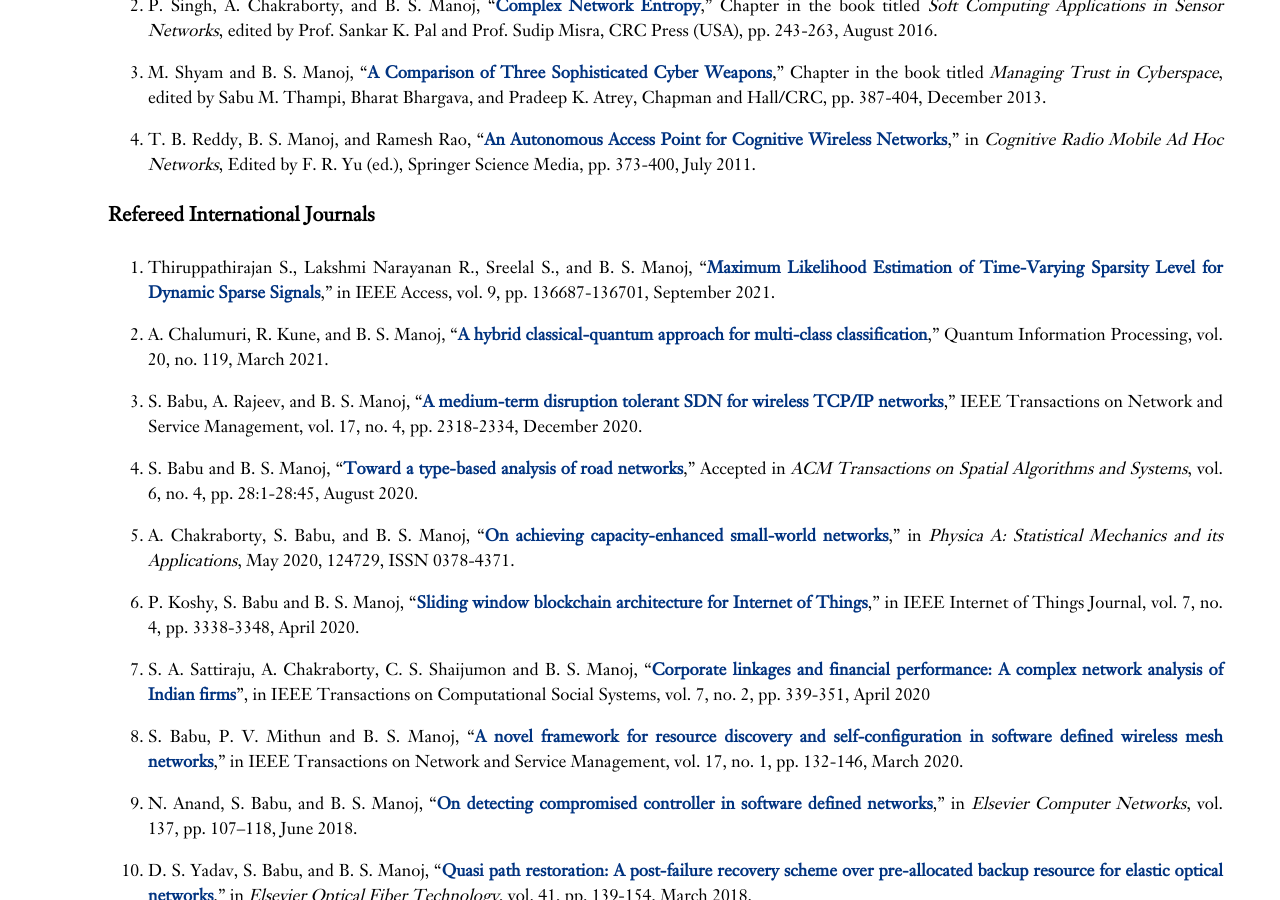
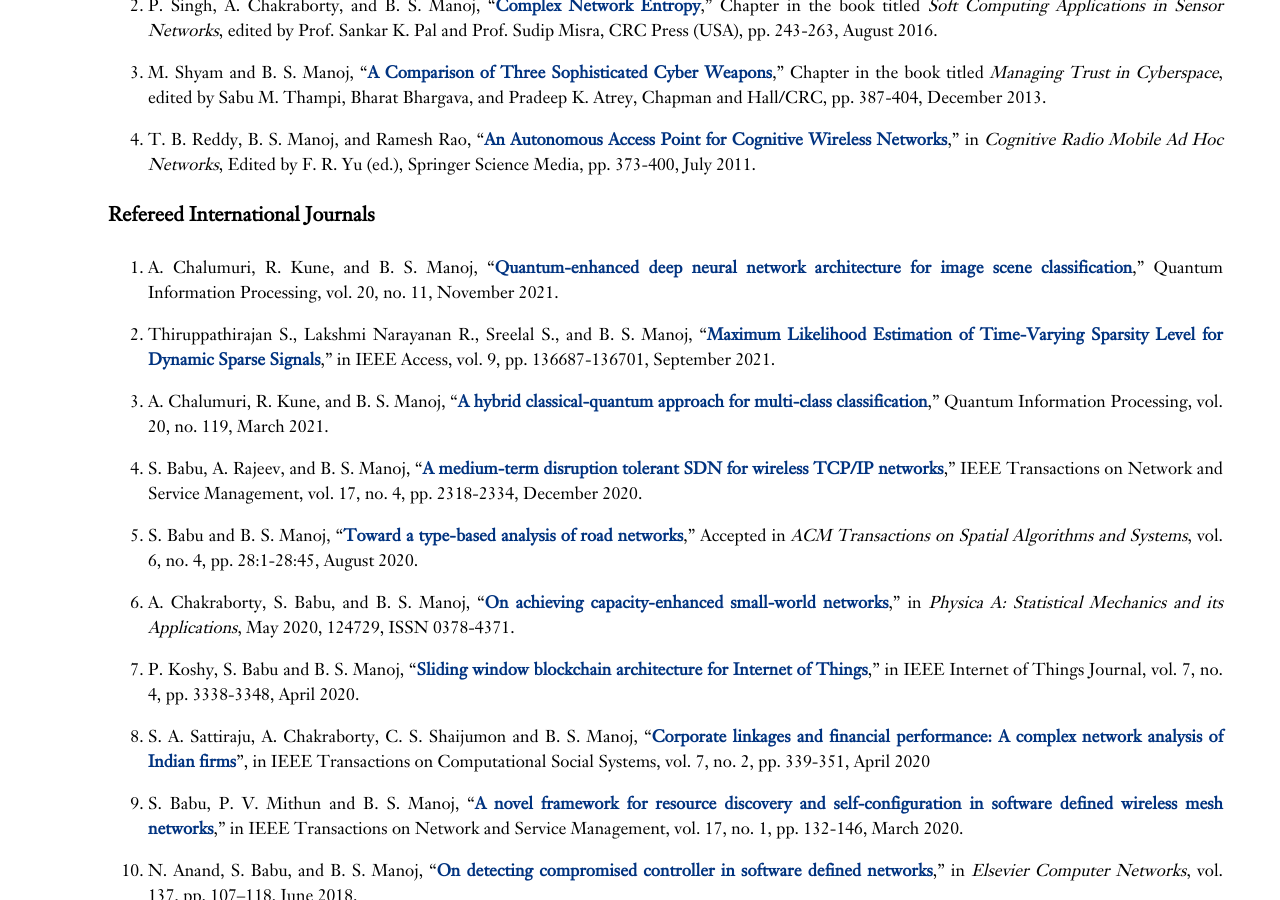
Before and after one commit to iist-sysnet/iist-sysnet.github.io, a Jekyll site: the page built from publications.md, in a window 1280 px wide and 900 px high, scrolled down 517 px. Built offline with Jekyll 4.4.1, drawn with Linux system fonts in a browser that asks for light colours.

Commit message:
Update publications.md

```diff
--- a/publications.md
+++ b/publications.md
@@ -33,6 +33,8 @@
 Springer Science Media, pp. 373-400, July 2011.
 
 #### Refereed International Journals
+
+19. A. Chalumuri, R. Kune, and B. S. Manoj, "[**Quantum-enhanced deep neural network architecture for image scene classification**](https://doi.org/10.1007/s11128-021-03314-7){:target="_blank"}," Quantum Information Processing, vol. 20, no. 11, November 2021.
 
 18. Thiruppathirajan S., Lakshmi Narayanan R., Sreelal S., and B. S. Manoj, "[**Maximum Likelihood Estimation of Time-Varying Sparsity Level for Dynamic Sparse Signals**](https://doi.org/10.1109/ACCESS.2021.3113871){:target="_blank"}," in IEEE Access, vol. 9, pp. 136687-136701, September 2021.
 
```
